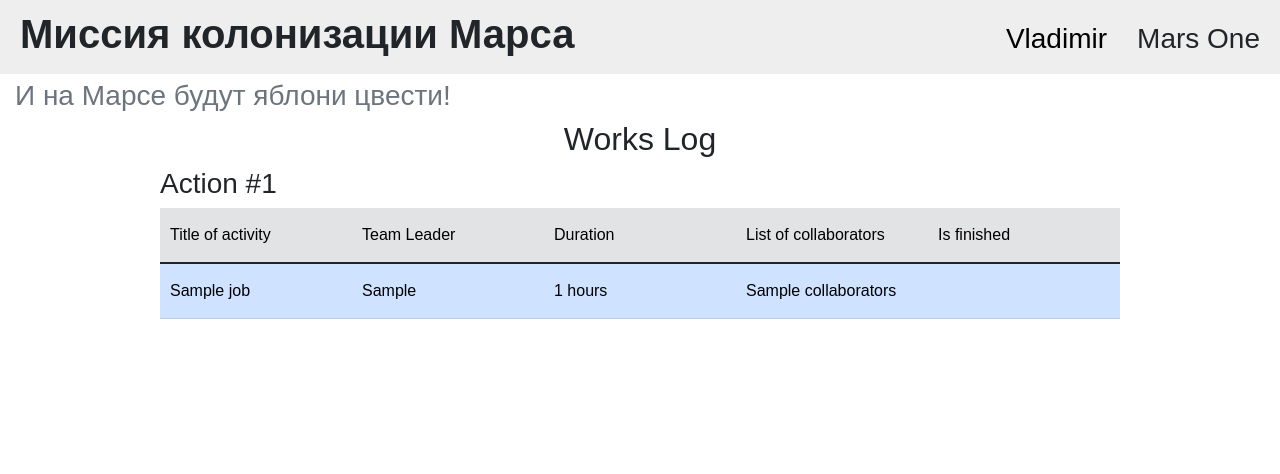
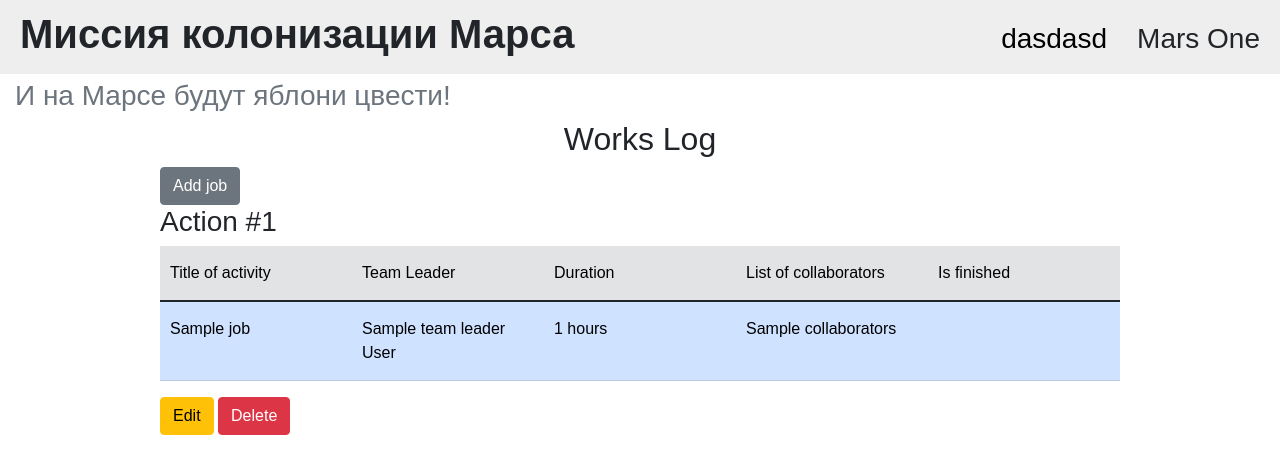
Before and after one commit to Qarkarich/flask_yandex, a Flask app: template templates/job_table.html in a window 1280 px wide. Shown: the top 474 px of the page. Run offline with Flask 2, Linux system fonts and the light colour scheme; a user stored in the database is signed in; the template is opened without the code that fills it: most values are stand-ins (such as "Sample title", 1, 10 or a date in 2020).

Commit message:
buttons, jobs changed, minor fixes

```diff
--- a/data/jobs.py
+++ b/data/jobs.py
@@ -1,6 +1,7 @@
 from .db_sessions import SqlAlchemyBase
 import datetime
 import sqlalchemy
+from sqlalchemy import orm
 
 
 class Jobs(SqlAlchemyBase):
@@ -8,8 +9,9 @@
 
     id = sqlalchemy.Column(sqlalchemy.Integer,
                            primary_key=True, autoincrement=True)
-    team_leader = sqlalchemy.Column(sqlalchemy.Integer,
-                                    sqlalchemy.ForeignKey("users.id"))
+    team_leader_id = sqlalchemy.Column(sqlalchemy.Integer,
+                                       sqlalchemy.ForeignKey("users.id"))
+    team_leader = orm.relationship("User", foreign_keys='Jobs.team_leader_id')
     job = sqlalchemy.Column(sqlalchemy.String, nullable=True)
     work_size = sqlalchemy.Column(sqlalchemy.String, nullable=True)
     collaborators = sqlalchemy.Column(sqlalchemy.String, nullable=True)
--- a/forms/job.py
+++ b/forms/job.py
@@ -1,4 +1,3 @@
-import sqlalchemy
 from flask_wtf import FlaskForm
 from wtforms import BooleanField, StringField, IntegerField, SubmitField
 from wtforms.validators import DataRequired
--- a/main.py
+++ b/main.py
@@ -70,6 +70,7 @@
     return redirect("/")
 
 
+@flask_login.login_required
 @app.route('/addjob', methods=['GET', 'POST'])
 def add_job():
     form = AddJobForm()
@@ -88,7 +89,7 @@
 
         job = Jobs(
             id=job_id,
-            team_leader=form.team_leader_id.data,
+            team_leader_id=form.team_leader_id.data,
             job=form.job.data,
             work_size=form.work_size.data,
             collaborators=form.collaborators.data,
@@ -111,9 +112,9 @@
         db_sess = db_sessions.create_session()
         jobs = db_sess.query(Jobs).filter(Jobs.id == id).first()
         if jobs and (
-                jobs.team_leader == flask_login.current_user.id or flask_login.current_user.id == 1):
+                jobs.team_leader_id == flask_login.current_user.id or flask_login.current_user.id == 1):
             form.job.data = jobs.job
-            form.team_leader_id.data = jobs.team_leader
+            form.team_leader_id.data = jobs.team_leader_id
             form.work_size.data = jobs.work_size
             form.is_finished.data = jobs.is_finished
             form.collaborators.data = jobs.collaborators
@@ -139,12 +140,13 @@
                            )
 
 
+@flask_login.login_required
 @app.route('/jobs_delete/<int:id>')
 def delete_job(id):
     db_sess = db_sessions.create_session()
     jobs = db_sess.query(Jobs).filter(Jobs.id == id).first()
     if jobs and (
-            jobs.team_leader == flask_login.current_user.id or flask_login.current_user.id == 1):
+            jobs.team_leader_id == flask_login.current_user.id or flask_login.current_user.id == 1):
         db_sess.delete(jobs)
         db_sess.commit()
     else:
@@ -156,13 +158,6 @@
 def show_jobs_table():
     db_sess = db_sessions.create_session()
     data = db_sess.query(Jobs).all()
-
-    for job in data:
-        user = db_sess.query(User).filter(User.id == job.team_leader).first()
-        if user:
-            job.team_leader = f"{user.surname} {user.name}"
-        else:
-            job.team_leader = "Unknown"
 
     return render_template('job_table.html',
                            jobs=data)
--- a/templates/job_table.html
+++ b/templates/job_table.html
@@ -4,6 +4,11 @@
 <h2 class="center-heading">Works Log</h2>
 {% for job in jobs %}
 <div class="job-container">
+    {% if current_user.is_authenticated %}
+        <a href="/addjob" class="btn btn-secondary">
+            Add job
+        </a>
+    {% endif %}
     <h3>Action #{{ loop.index }}</h3>
     <table class="table">
         <thead>
@@ -18,13 +23,23 @@
         <tbody>
         <tr class="table-primary">
             <td>{{ job.job }}</td>
-            <td>{{ job.team_leader }}</td>
+            <td>{{ job.team_leader.name }} {{ job.team_leader.surname }}</td>
             <td>{{ job.work_size }} hours</td>
             <td>{{ job.collaborators }}</td>
             <td>{{ job.is_finished }}</td>
         </tr>
         </tbody>
     </table>
+    {% if current_user.is_authenticated and current_user.id == job.team_leader.id %}
+    <div>
+        <a href="/jobs/{{ job.id }}" class="btn btn-warning">
+            Edit
+        </a>
+        <a href="/jobs_delete/{{ job.id }}" class="btn btn-danger">
+            Delete
+        </a>
+    </div>
+    {% endif %}
 </div>
 {% endfor %}
 {% endblock %}
```
Also changed, not shown: db/mars_explorer.db.
